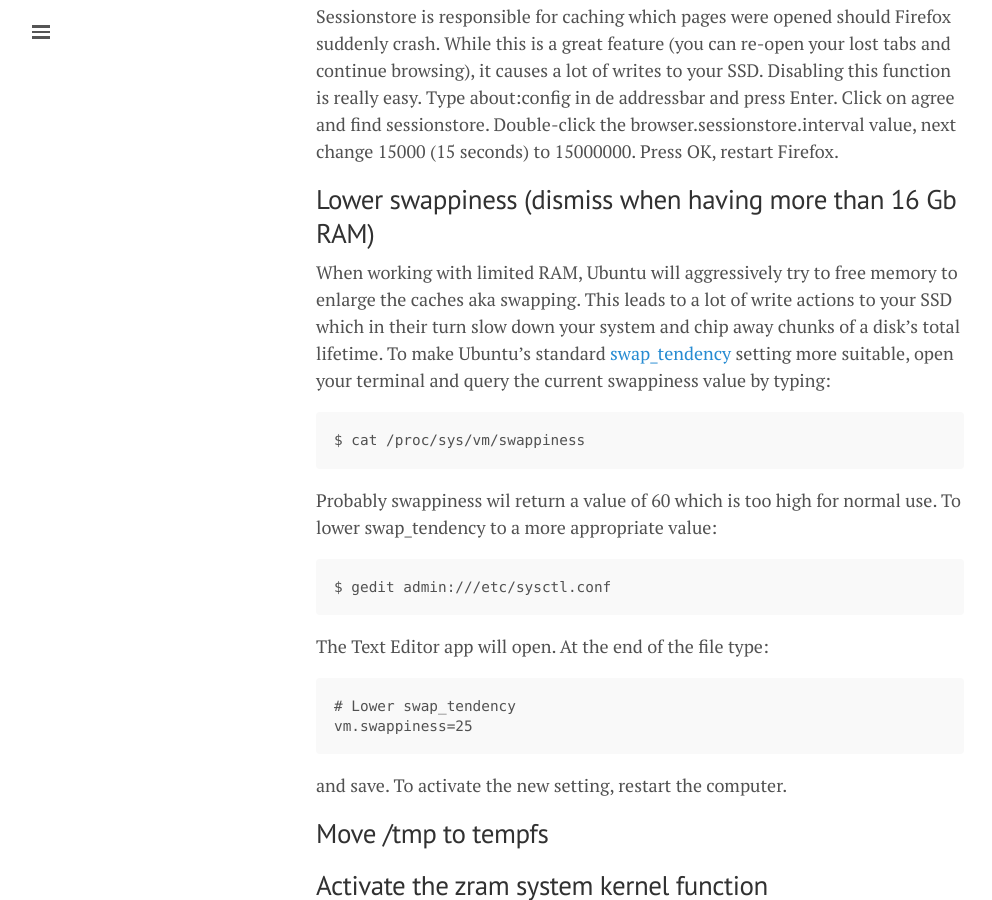
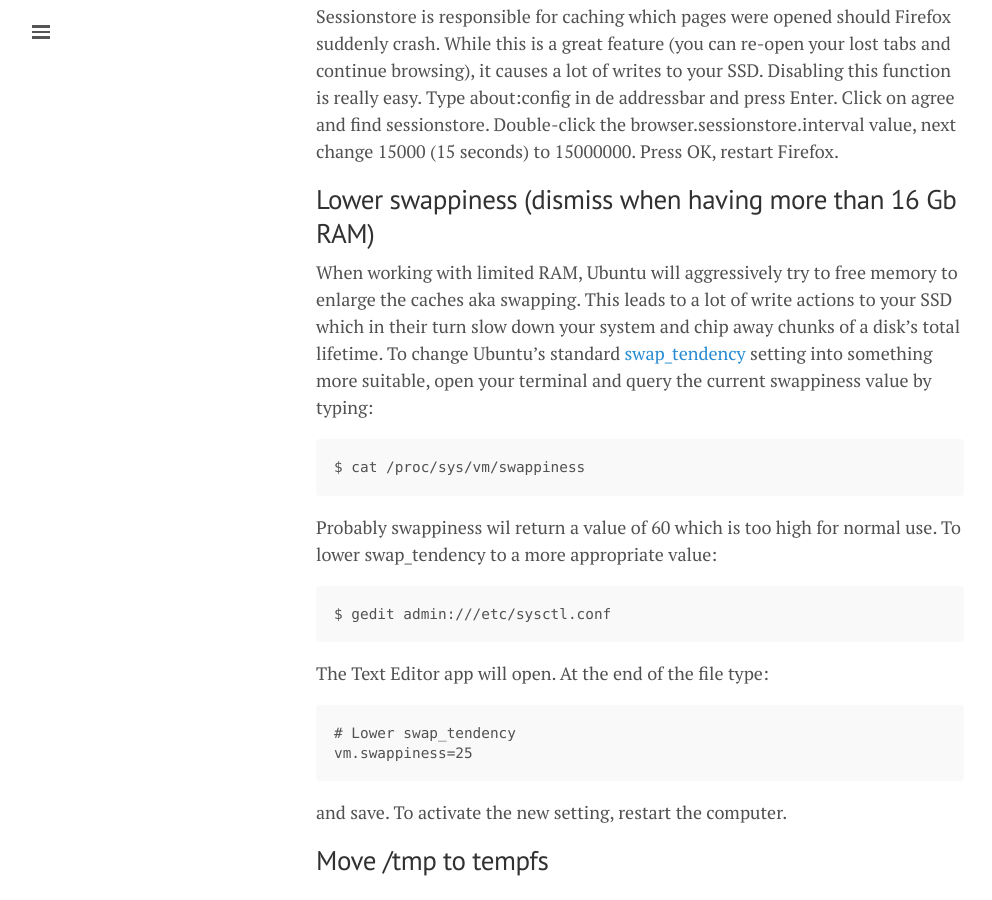
Before and after one commit to lgeurts/lgeurts.github.io, a Jekyll site: the page built from _posts/2022-10-03-optimizing-ubuntu-22.04.1-jammy-jellyfish.md, in a window 1280 px wide and 900 px high, scrolled down 375 px. Shown: the whole window, without its empty margins (0-992 px from the left). Built offline with Jekyll 4.4.1, drawn with Linux system fonts in a browser that asks for light colours; nearby versions of some CDN libraries; comment, search, counter and statistics services are not loaded.

Commit message:
Update 2022-10-03-optimizing-ubuntu-22.04.1-jammy-jellyfish.md

````diff
--- a/_posts/2022-10-03-optimizing-ubuntu-22.04.1-jammy-jellyfish.md
+++ b/_posts/2022-10-03-optimizing-ubuntu-22.04.1-jammy-jellyfish.md
@@ -17,7 +17,7 @@
 
 ## Lower swappiness (dismiss when having more than 16 Gb RAM)
 When working with limited RAM, Ubuntu will aggressively try to free memory to enlarge the caches aka swapping. This leads to a lot of write actions to your SSD which in their turn slow down your system and chip away chunks of a disk's total lifetime.
-To make Ubuntu's standard [swap_tendency](https://unix.stackexchange.com/questions/134202/when-is-swap-triggered-or-how-to-calculate-swap-tendency#134206) setting more suitable, open your terminal and query the current swappiness value by typing:
+To change Ubuntu's standard [swap_tendency](https://unix.stackexchange.com/questions/134202/when-is-swap-triggered-or-how-to-calculate-swap-tendency#134206) setting into something more suitable, open your terminal and query the current swappiness value by typing:
 ```
 $ cat /proc/sys/vm/swappiness
 ```
````
